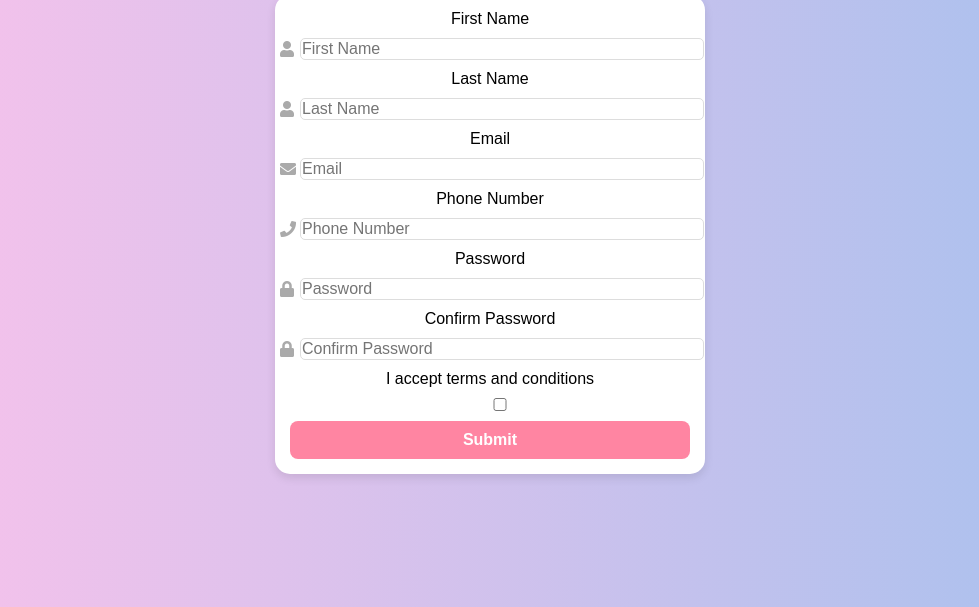
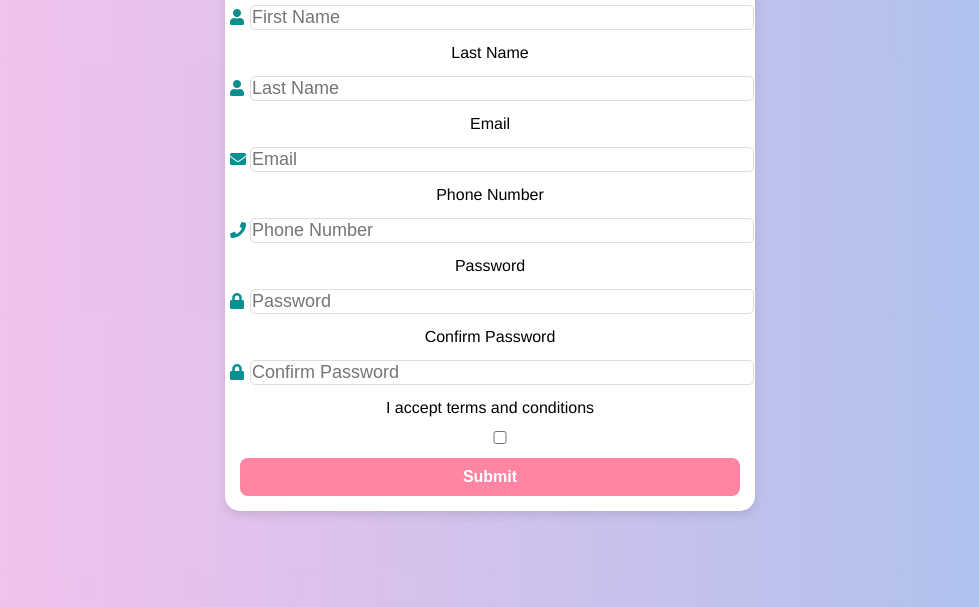
Before and after one commit to Eshhaa11/Html-forms, a plain HTML site: page index.html in a window 1280 px wide. Shown: the part 193-800 px from the top of the page, without its empty margins (150-1129 px from the left). Drawn offline with Linux system fonts and the light colour scheme.

Commit message:
added css

```diff
--- a/index.html
+++ b/index.html
@@ -26,7 +26,7 @@
             <div>
                 <label for="email">Email</label>
                 <div class="input-icon">
-                <i class="fas fa-envelope"></i>
+                <i class="fa fa-envelope"></i>
                 <input id="email" name="email" type="email" placeholder="Email" required>
             </div>
             <div>
--- a/styles.css
+++ b/styles.css
@@ -17,7 +17,7 @@ body {
     left: -10px;
     top: 50%;
     transform: translateY(-50%);
-    color: #aaa;
+    color:  rgb(8, 143, 143);
 }
 
 input {
@@ -34,19 +34,22 @@ h1 {
 .form-container {
     background: white;
     padding: 15px;
-    width: 400px;
+    width: 500px;
     border-radius: 15px;
     box-shadow: 0 4px 10px rgba(0, 0, 0, 0.1);
     text-align: center;
+    font-family: Helvetica;
+    font-size: 16px;
+    color:black;
 }
 
 input {
     width: 100%;
     padding: 1px;
-    margin: 10px 10px;
+    margin: 14px 10px;
     border: 1px solid #ddd;
     border-radius: 5px;
-    font-size: 16px;
+    font-size: 18px;
     outline: none;
 }
 
```
